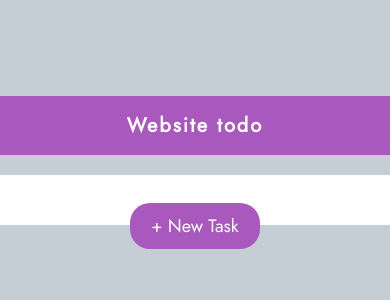
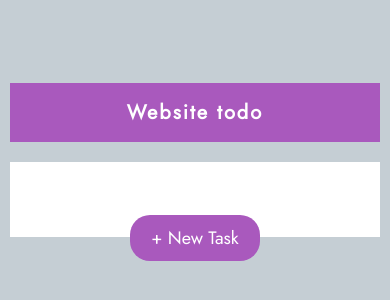
Before and after one commit to artemtyshkov/todo-list-first, a plain HTML site: page index.html in a window 390 px wide. Shown: the part 262-562 px from the top of the page. Drawn offline with Linux system fonts and the light colour scheme.

Commit message:
Responsive design started

```diff
--- a/index.html
+++ b/index.html
@@ -5,6 +5,7 @@
     <meta http-equiv="X-UA-Compatible" content="IE=edge">
     <meta name="viewport" content="width=device-width, initial-scale=1.0">
     <link rel="stylesheet" href="style.css">
+    <link rel="stylesheet" href="responsive.css">
     <link rel="stylesheet" href="https://cdnjs.cloudflare.com/ajax/libs/font-awesome/6.4.0/css/all.min.css">
     <script src = "script.js" defer></script>
     <title>Todo List</title>
--- /dev/null
+++ b/responsive.css
@@ -0,0 +1,5 @@
+@media screen and (max-width:514px) {
+    .container {
+        margin: 10px;
+    }
+}
--- a/script.js
+++ b/script.js
@@ -4,15 +4,10 @@
 const popup = document.querySelector('.popup');
 const list = document.querySelector('ul');
 const input = document.querySelector('input');
-// let liEl = document.querySelectorAll('.li-item');
-// let xmarkEl = document.querySelectorAll('.fa-xmark');
-// const listWrapper = document.querySelector('.list-wrapper');
 
 let todos = JSON.parse(localStorage.getItem('todos')) || [];
 
 renderTodos();
-// liEl = document.querySelectorAll('.li-item');
-// xmarkEl = document.querySelectorAll('.fa-xmark');
 
 popupButton.addEventListener('click', () => {
     popup.classList.add('show');
@@ -80,7 +75,6 @@
 }
 
 function saveTodo() {
-    // localStorage.setItem('items', JSON.stringify(todos));
     const isDuplicate = todos.some((todo) => todo.value === input.value);
 
     if (input.value === '') {
--- a/style.css
+++ b/style.css
@@ -57,7 +57,7 @@
     max-height: 350px;
     overflow: auto;
     width: 100%;
-    padding: 25px 60px 25px 35px;
+    padding: 25px 60px 50px 35px;
     word-wrap: break-word;
 }
 
```
